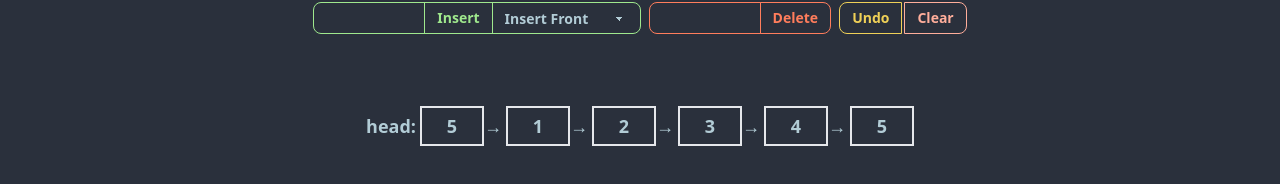
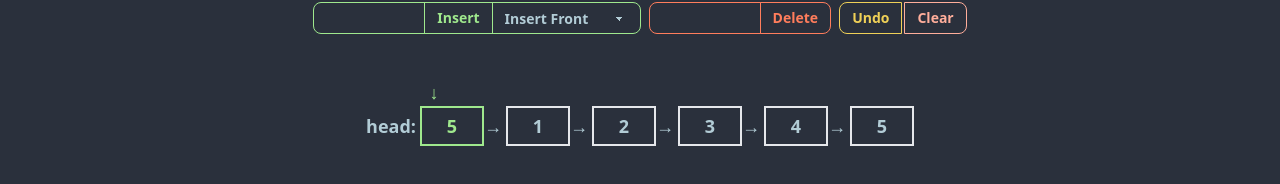
Before and after one commit to alexespejo/dsa-visualizer, a Svelte app: page /linklist/singly in a window 1280 px wide. Both pictures are taken after typing "5" into the empty fields and a click on the button "Insert". Shown: the part 148-332 px from the top of the page. Built offline with nearby package versions, Linux system fonts and the light colour scheme.

Commit message:
update link list markers

```diff
--- /dev/null
+++ b/src/lib/stores/singlyLLMarker.ts
@@ -0,0 +1,3 @@
+import { writable } from "svelte/store";
+
+export const insertMarker = writable(-1);
--- a/src/routes/LinkList/SinglyLinked.svelte
+++ b/src/routes/LinkList/SinglyLinked.svelte
@@ -1,4 +1,5 @@
 <script lang="ts">
+ import { insertMarker } from "../../lib/stores/singlyLLMarker";
  import Layout from "../../layouts/Layout.svelte";
  import Controls from "../../components/custom/layout/Controls.svelte";
  import Visualize from "../../components/custom/layout/Visualize.svelte";
@@ -28,9 +29,11 @@
   function insertPos() {
    if (marker === indexToInsert) {
     let temp = [...list];
+    insertMarker.set(indexToInsert);
     temp.splice(indexToInsert, 0, numberToInsert);
     list = temp;
     clearInterval(interval);
+    marker = null;
     numberToInsert = null;
     return;
    }
@@ -45,8 +48,10 @@
   function insertBack() {
    if (marker === list.length) {
     list = [...list, numberToInsert];
+    insertMarker.set(list.length - 1);
     clearInterval(interval);
     numberToInsert = null;
+    marker = null;
     return;
    }
    4;
@@ -58,6 +63,7 @@
   }
   // insert to the front of the linkedlist
   function insertFront() {
+   insertMarker.set(0);
    list = [numberToInsert, ...list];
    numberToInsert = null;
   }
@@ -71,7 +77,7 @@
   } else if (insertionType === "Insert Position") {
    interval = setInterval(insertPos, 250);
   }
-  marker = null;
+  marker = 0;
  }
 
  function animateDelete() {
@@ -99,7 +105,7 @@
     marker = 0;
    }
   }
-  marker = null;
+
   const interval = setInterval(remove, 250);
  }
 
@@ -108,6 +114,11 @@
   list = [...prevList];
   prevList = temp;
  }
+
+ let nodeMarker: number;
+ const unsubscribe = insertMarker.subscribe((value: number) => {
+  nodeMarker = value;
+ });
 </script>
 
 <Layout dataStructure="LL">
@@ -184,9 +195,9 @@
    class="flex flex-wrap justify-center font-bold text-lg items-center mt-10 h-fit"
   >
    {#each list as item, index}
-    <div class="flex flex-col items-center justify-center">
+    <div class={`flex flex-col items-center justify-center`}>
      {#if index === marker}
-      <span class="text-info"> &darr; </span>
+      <span class="text-primary"> &darr; </span>
      {:else}
       &nbsp;
      {/if}
@@ -194,7 +205,9 @@
       {#if index === 0}
        head:
       {/if}
-      <div class="border-2 w-16 h-10 flex items-center justify-center ml-1">
+      <div
+       class={`border-2 w-16 h-10 flex items-center justify-center ml-1 ${index === nodeMarker ? "border-primary text-primary" : ""}`}
+      >
        <div class={`flex items-center`}>
         {item}
        </div>
```
